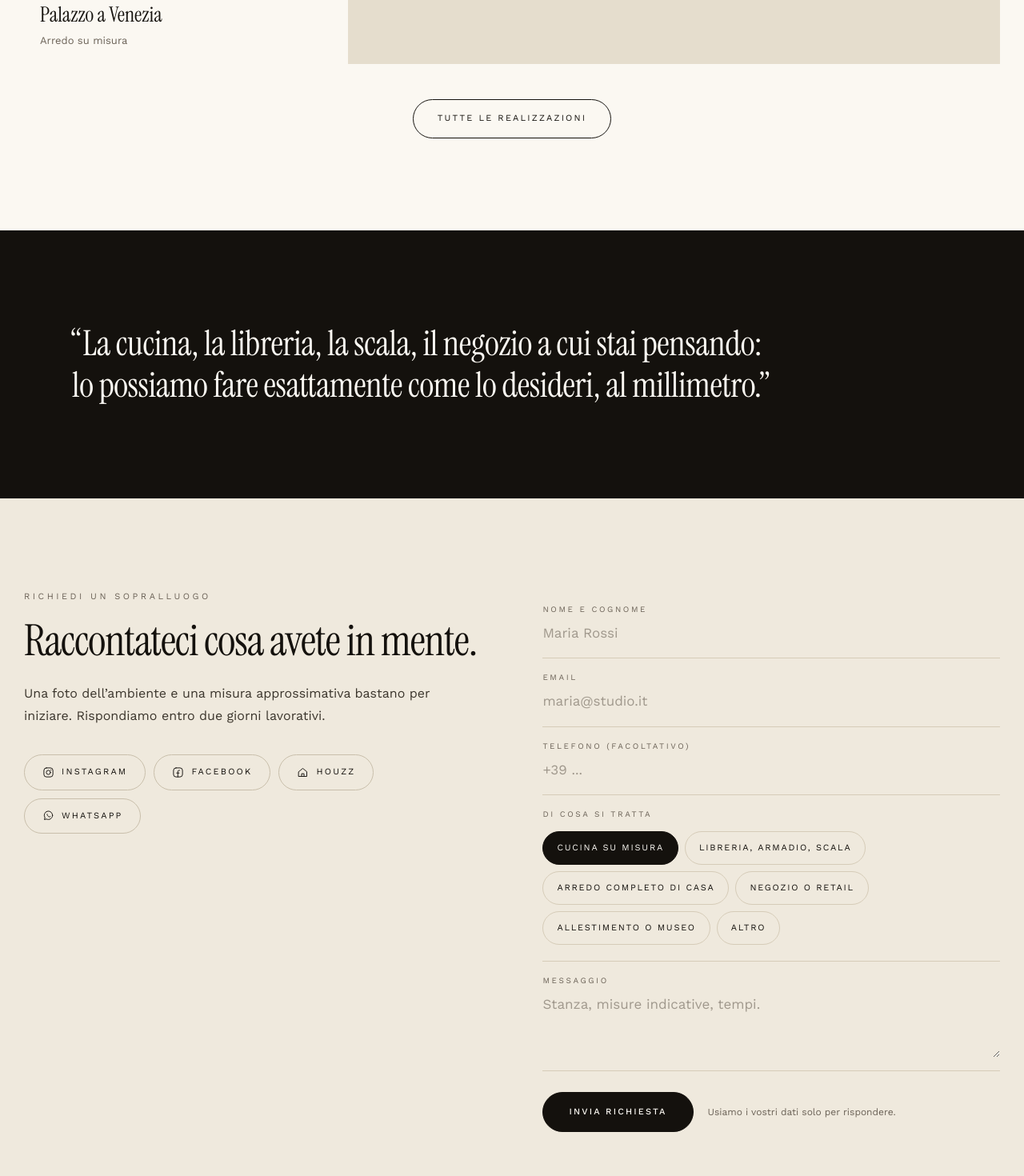
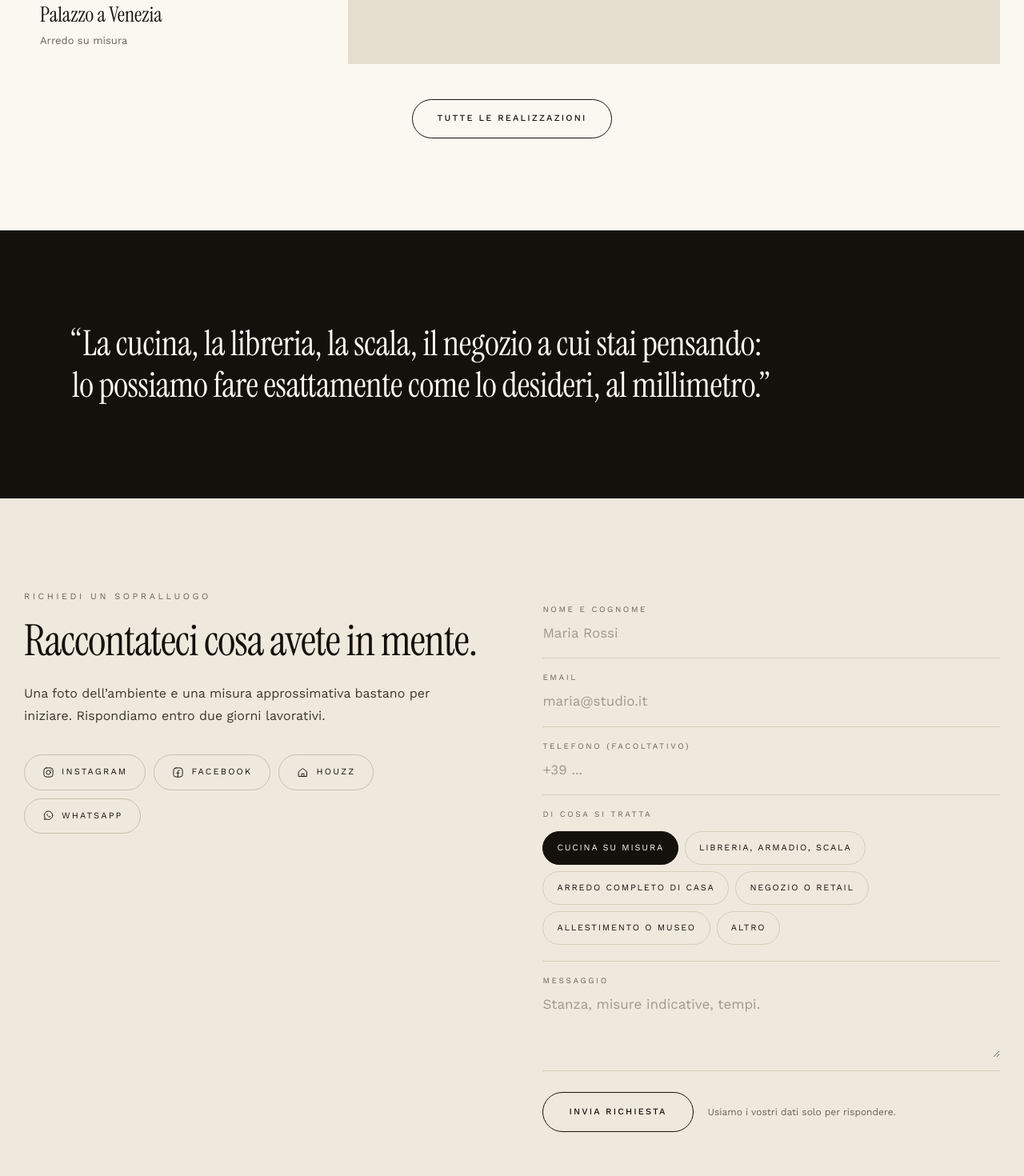
Before and after one commit to SirIvan02/masca-arredamenti, a React (Vite) app: page / in a window 1280 px wide. Shown: the part 2300-3770 px from the top of the page at 80% size. Built offline with nearby package versions, Linux system fonts and the light colour scheme.

Commit message:
ottavo commit

```diff
--- a/package.json
+++ b/package.json
@@ -9,6 +9,7 @@
     "preview": "vite preview"
   },
   "dependencies": {
+    "@vercel/analytics": "^1.4.1",
     "react": "^18.3.1",
     "react-dom": "^18.3.1",
     "react-router-dom": "^6.26.2",
--- a/src/App.jsx
+++ b/src/App.jsx
@@ -1,5 +1,6 @@
 import { Route, Routes, useLocation } from 'react-router-dom';
 import { AnimatePresence, motion } from 'motion/react';
+import { Analytics } from '@vercel/analytics/react';
 import Header from './components/Header.jsx';
 import Footer from './components/Footer.jsx';
 import Cursor from './components/Cursor.jsx';
@@ -68,6 +69,7 @@ export default function App() {
       </AnimatePresence>
 
       <Footer />
+      <Analytics />
     </>
   );
 }
--- a/src/components/ContactForm.jsx
+++ b/src/components/ContactForm.jsx
@@ -122,7 +122,7 @@ export default function ContactForm() {
                         aria-pressed={on}
                         className={
                           'min-h-[42px] rounded-full border px-[17px] py-[11px] text-[11px] uppercase tracking-[0.16em] transition-colors duration-[350ms] ' +
-                          (on ? 'border-ink bg-ink text-cream' : 'border-line-warm hover:border-ink')
+                          (on ? 'border-ink bg-ink text-cream' : 'border-line-warm hover:border-ink hover:bg-ink hover:text-cream')
                         }
                       >
                         {t(opt.it, opt.en)}
@@ -144,7 +144,7 @@ export default function ContactForm() {
                 <button
                   type="submit"
                   disabled={sending}
-                  className="rounded-full border border-ink bg-ink px-8 py-4 text-[11px] font-medium uppercase tracking-[0.2em] text-cream transition-colors hover:border-brass hover:bg-brass hover:text-cream disabled:opacity-60"
+                  className="rounded-full border border-ink px-8 py-4 text-[11px] font-medium uppercase tracking-[0.2em] text-ink transition-colors hover:bg-ink hover:text-cream active:bg-ink active:text-cream disabled:opacity-60"
                 >
                   {sending ? t('Invio in corso\u2026', 'Sending\u2026') : t('Invia richiesta', 'Send request')}
                 </button>
--- a/src/pages/Home.jsx
+++ b/src/pages/Home.jsx
@@ -78,7 +78,7 @@ export default function Home() {
         <div className="mt-11 flex justify-center">
           <Link
             to="/realizzazioni"
-            className="rounded-full border border-ink px-[30px] py-[15px] text-[11px] uppercase tracking-[0.2em] transition-colors hover:bg-ink hover:text-cream"
+            className="rounded-full border border-ink px-[30px] py-[15px] text-[11px] font-medium uppercase tracking-[0.2em] text-ink transition-colors hover:bg-ink hover:text-cream active:bg-ink active:text-cream"
           >
             {t('Tutte le realizzazioni', 'All work')}
           </Link>
--- a/src/pages/Offers.jsx
+++ b/src/pages/Offers.jsx
@@ -37,7 +37,7 @@ export default function Offers() {
       <div className="mt-11 flex justify-center">
         <Link
           to="/contatti"
-          className="rounded-full border border-ink px-[30px] py-[15px] text-[11px] uppercase tracking-[0.2em] transition-colors hover:bg-ink hover:text-cream"
+          className="rounded-full border border-ink px-[30px] py-[15px] text-[11px] font-medium uppercase tracking-[0.2em] text-ink transition-colors hover:bg-ink hover:text-cream active:bg-ink active:text-cream"
         >
           {t('Chiedi disponibilit\u00e0', 'Ask about availability')}
         </Link>
--- a/src/pages/Work.jsx
+++ b/src/pages/Work.jsx
@@ -31,7 +31,7 @@ export default function Work() {
                 onClick={() => setCat(c.id)}
                 className={
                   'rounded-full border px-4 py-2.5 transition-colors ' +
-                  (active ? 'border-ink bg-ink text-cream' : 'border-[#D9D0BE] hover:border-ink')
+                  (active ? 'border-ink bg-ink text-cream' : 'border-[#D9D0BE] hover:border-ink hover:bg-ink hover:text-cream')
                 }
               >
                 {t(c.it, c.en)}
```
